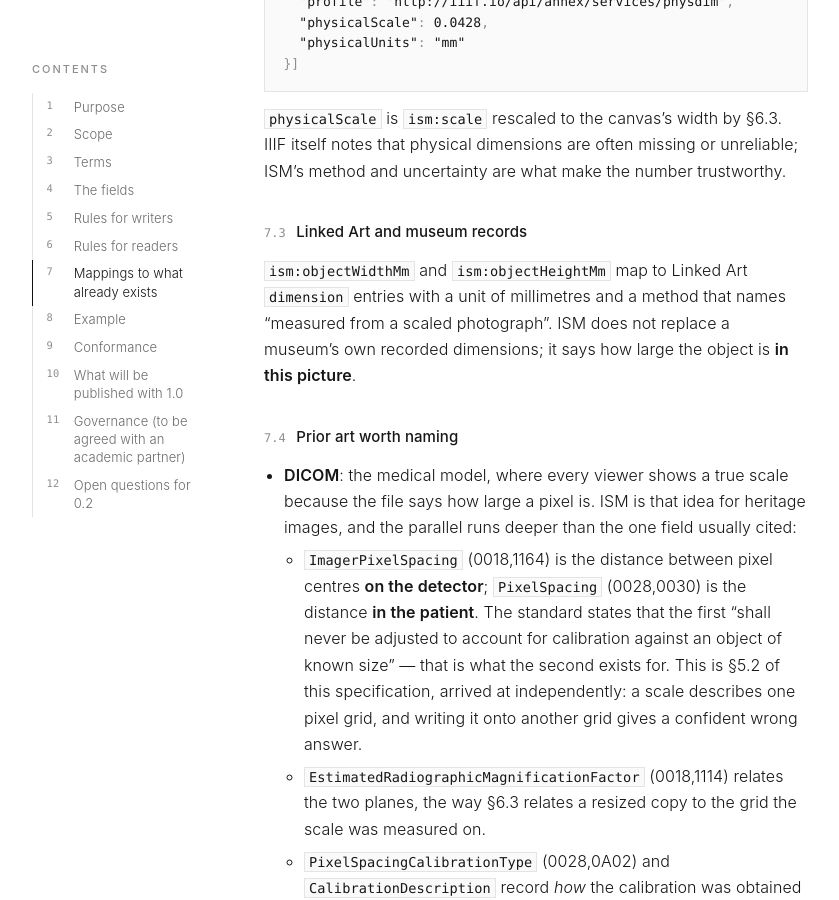
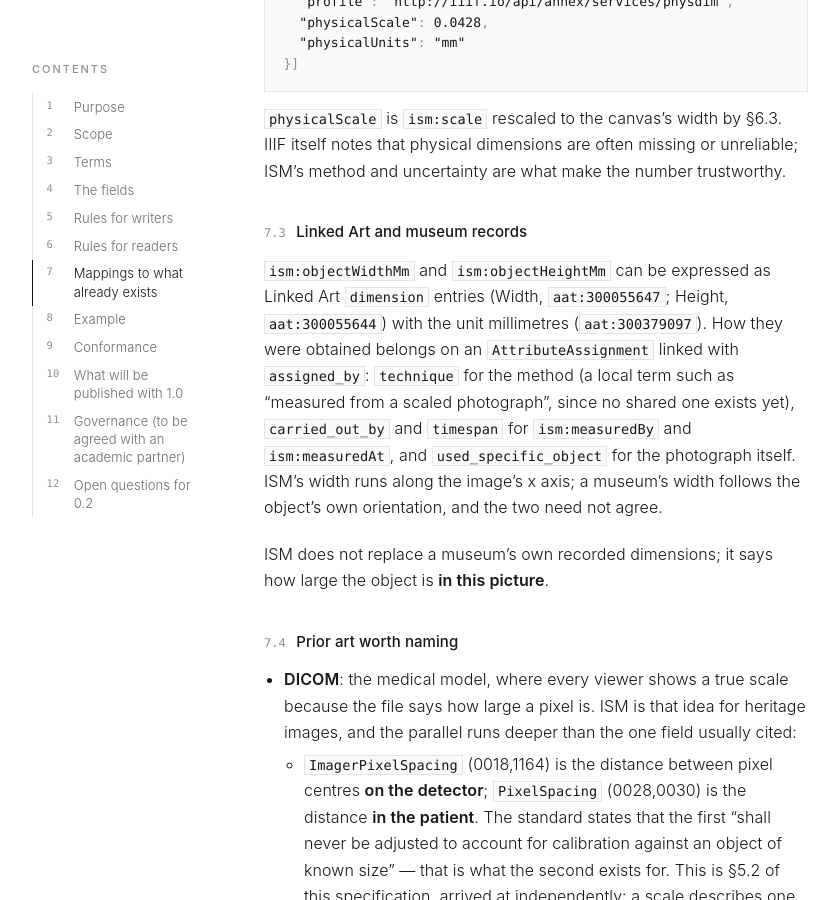
Before and after one commit to image-scale-metadata/image-scale-metadata.github.io, a Jekyll site: the page built from index.md, in a window 1280 px wide and 900 px high, scrolled down 7701 px. Shown: the whole window, without its empty margins (76-915 px from the left). Built offline with Jekyll 4.4.1, drawn with Linux system fonts in a browser that asks for light colours.

Commit message:
Say how ISM's object dimensions are written in Linked Art
7.3 said the two fields map to Linked Art dimensions "with a method", but a
Linked Art Dimension has no method of its own. The section now names the
classes and terms: Width and Height with the unit millimetres from the AAT,
and the method on an AttributeAssignment reached by assigned_by, where
technique, carried_out_by, timespan and used_specific_object carry the
method, the measurer, the date and the photograph. No shared term for
"measured from a scaled photograph" exists yet, so it is called a local one.
It also warns that ISM's width follows the image's x axis while a museum's
follows the object, and the two need not agree.

Co-Authored-By: Claude Opus 5.5 <noreply@anthropic.com>

```diff
--- a/index.md
+++ b/index.md
@@ -257,10 +257,17 @@ what make the number trustworthy.
 
 ### 7.3 Linked Art and museum records
 
-`ism:objectWidthMm` and `ism:objectHeightMm` map to Linked Art `dimension` entries with a
-unit of millimetres and a method that names "measured from a scaled photograph". ISM does
-not replace a museum's own recorded dimensions; it says how large the object is **in this
-picture**.
+`ism:objectWidthMm` and `ism:objectHeightMm` can be expressed as Linked Art `dimension`
+entries (Width, `aat:300055647`; Height, `aat:300055644`) with the unit millimetres
+(`aat:300379097`). How they were obtained belongs on an `AttributeAssignment` linked with
+`assigned_by`: `technique` for the method (a local term such as "measured from a scaled
+photograph", since no shared one exists yet), `carried_out_by` and `timespan` for
+`ism:measuredBy` and `ism:measuredAt`, and `used_specific_object` for the photograph itself.
+ISM's width runs along the image's x axis; a museum's width follows the object's own
+orientation, and the two need not agree.
+
+ISM does not replace a museum's own recorded dimensions; it says how large the object is
+**in this picture**.
 
 ### 7.4 Prior art worth naming
 
```
